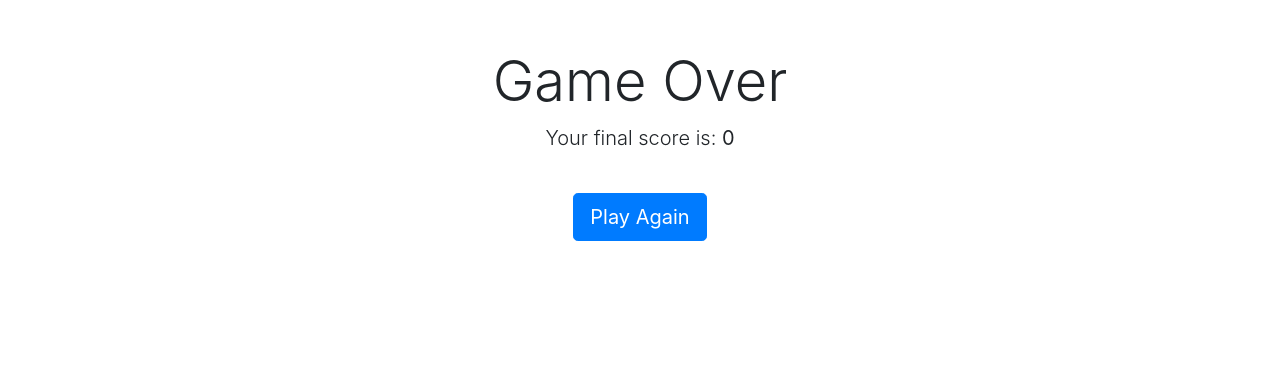
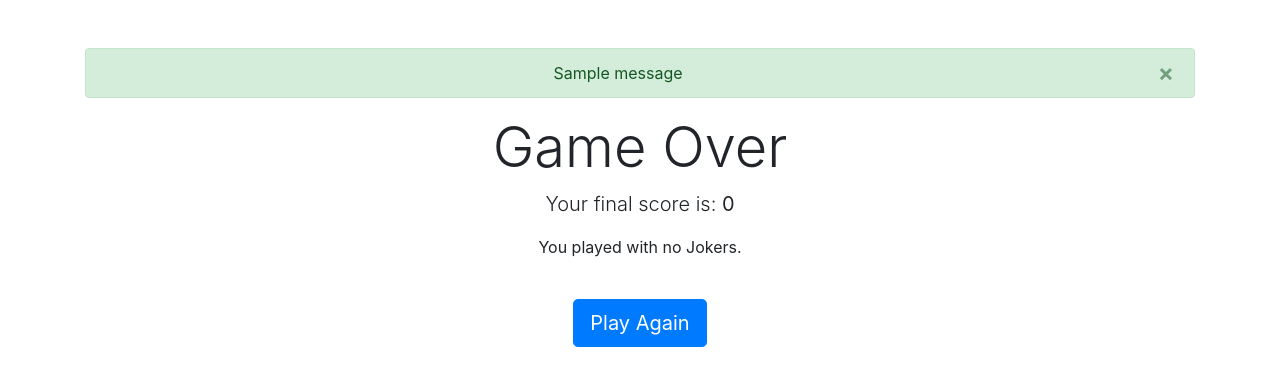
Before and after one commit to Baribrahim/cardgame, a Flask app: page /game_over in a window 1280 px wide. Shown: the part 66-452 px from the top of the page. Run offline with Flask 3, Linux system fonts and the light colour scheme; one stand-in notice (Sample message) is shown; some libraries are stand-ins or nearby versions.

Commit message:
fixed messages issues

```diff
--- a/templates/game_over.html
+++ b/templates/game_over.html
@@ -1,9 +1,27 @@
 <!-- templates/game_over.html -->
 {% extends "base.html" %} {% block content %}
 <div class="container text-center mt-5">
+  <!-- Display Flash Messages -->
+  {% with messages = get_flashed_messages(with_categories=true) %} {% if
+  messages %} {% for category, message in messages %}
+  <div
+    class="alert alert-{{ category }} alert-dismissible fade show"
+    role="alert"
+  >
+    {{ message }}
+    <button type="button" class="close" data-dismiss="alert" aria-label="Close">
+      <span aria-hidden="true">&times;</span>
+    </button>
+  </div>
+  {% endfor %} {% endif %} {% endwith %}
+
   <h1 class="display-4">Game Over</h1>
   <p class="lead">Your final score is: <strong>{{ score }}</strong></p>
-  <a href="{{ url_for('start_game') }}" class="btn btn-primary btn-lg mt-4"
+  <p>
+    You played with {% if include_jokers %}Jokers included{% else %}no Jokers{%
+    endif %}.
+  </p>
+  <a href="{{ url_for('home') }}" class="btn btn-primary btn-lg mt-4"
     >Play Again</a
   >
 </div>
```
Also changed, not shown: templates/game.html (+16 -6 lines).
